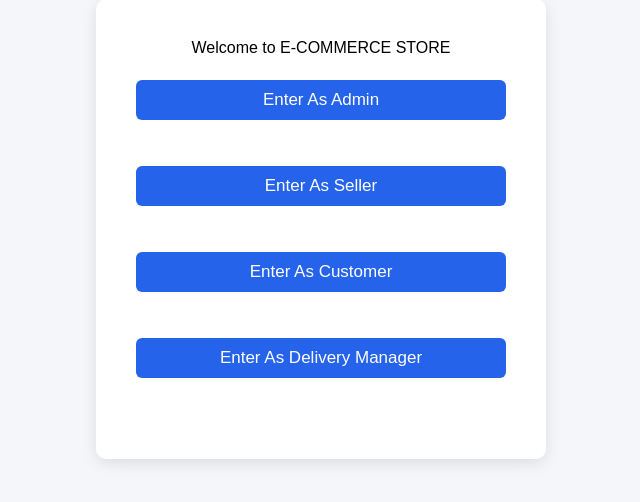
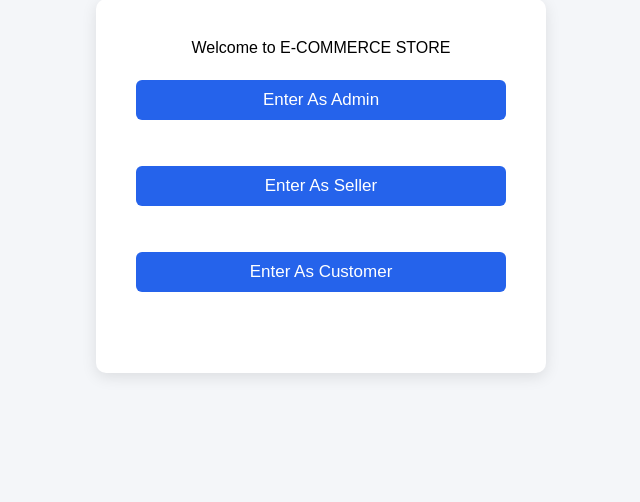
Before and after one commit to rakinasraf/WEB_TECH_FINAL_PROJECT, a PHP site: page /main.php in a window 1280 px wide. Shown: the part 118-620 px from the top of the page, without its empty margins (319-959 px from the left). Run offline with PHP 8.4, Linux system fonts and the light colour scheme.

Commit message:
modified home page

```diff
--- a/main.php
+++ b/main.php
@@ -73,7 +73,6 @@ Welcome to E-COMMERCE STORE<br><br>
 <a href="Admin/index.php">Enter As Admin</a><br><br>
 <a href="Seller/index.php">Enter As Seller</a><br><br>
 <a href="Customer/index.php">Enter As Customer</a><br><br>
-<a href="DeliveryManager/index.php">Enter As Delivery Manager</a><br><br>
 </div>
 </body>
 </html>
```
